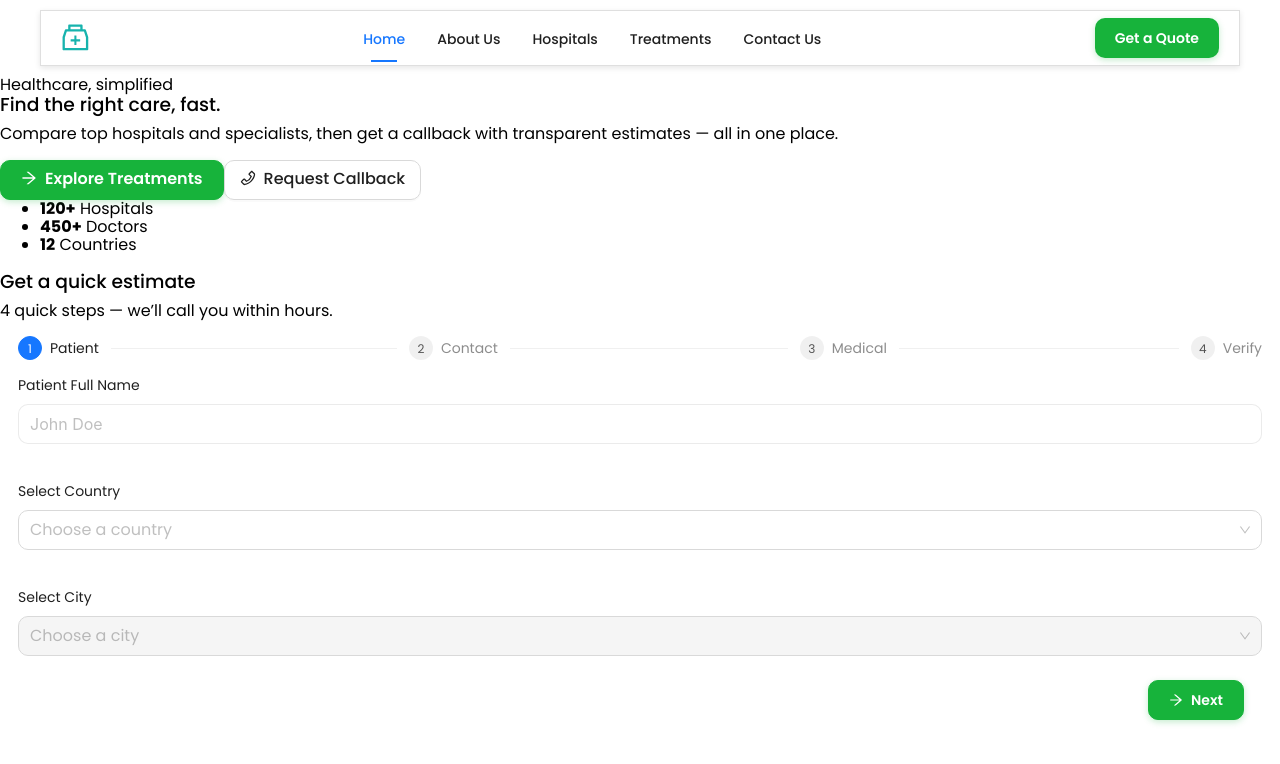
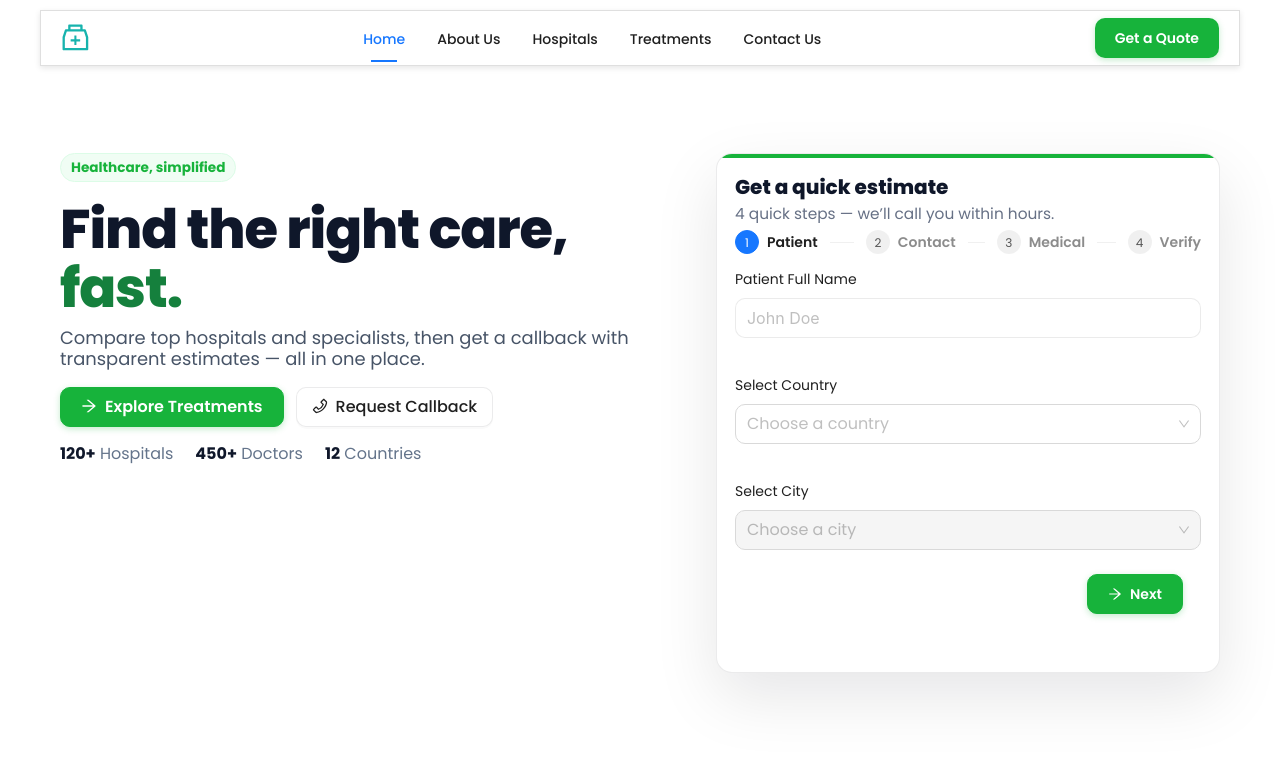
Before and after one commit to Mohitverve/health-bridge, a React (Vite) app: page / in a window 1280 px wide. Shown: the top 764 px of the page. Built offline with nearby package versions, Linux system fonts and the light colour scheme; no server answers; the database is empty.

Commit message:
hero change

```diff
--- a/src/styles/HeroSection.css
+++ b/src/styles/HeroSection.css
@@ -1,63 +1,193 @@
-/* --- Multi-step form layout --- */
-.form-steps-wrap {
-  padding: 0 18px 6px;
+/* =========================================================
+   Global font + palette (GREEN + WHITE only)
+   ========================================================= */
+@import url('https://fonts.googleapis.com/css2?family=Poppins:wght@400;600;700;800&display=swap');
+
+:root{
+  --ink:#0f172a;                  /* near-black text */
+  --muted:#475569;                /* neutral subtext */
+  --stroke:rgba(2,6,23,.08);      /* soft border */
+  --brand:#16a34a;                /* green 600 */
+  --brand-700:#15803d;            /* green 700 */
+  --brand-50:#f0fdf4;             /* green tint */
+  --shadow-sm:0 8px 24px rgba(2,6,23,.06);
+  --shadow-lg:0 24px 64px rgba(2,6,23,.10);
+  --radius-card:16px;
+  --radius-sm:10px;
 }
 
-.form-body {
-  padding: 8px 18px 18px;
+html, body, #root{ font-family:'Poppins',sans-serif; }
+
+/* =========================================================
+   Section layout
+   ========================================================= */
+.hero-new{
+  background:#ffffff;
+  padding: clamp(48px, 6vw, 96px) 16px;
 }
 
-/* Keep card steady height across steps */
-.form-card {
-  min-height: 520px;              /* keeps height consistent */
-  display: flex;
-  flex-direction: column;
-}
-.form-body .form-step {
-  display: grid;
-  gap: 12px;
+.hero-shell{
+  max-width:1160px;
+  margin:0 auto;
+  display:grid;
+  grid-template-columns: 1.2fr 1fr;   /* left copy / right form */
+  gap: clamp(20px, 4vw, 56px);
+  align-items:start;
 }
 
-/* Controls */
-.form-controls {
-  margin-top: auto;
-  display: flex;
-  justify-content: space-between;
-  gap: 10px;
-  padding: 0 18px 18px;
+/* =========================================================
+   LEFT: Copy + CTAs
+   ========================================================= */
+.tag{
+  display:inline-block;
+  font-size:.85rem;
+  font-weight:700;
+  color:var(--brand);
+  background:var(--brand-50);
+  border:1px solid #dcfce7;
+  padding:6px 10px;
+  border-radius:999px;
+  margin-bottom:12px;
 }
-.btn-prev {
-  background: #fff;
-  border: 1px solid var(--stroke);
-  border-radius: 10px;
-  height: 42px;
-  padding: 0 16px;
-  font-weight: 600;
+
+.hero-title{
+  font-size:clamp(2.1rem, 5vw, 3.4rem);
+  line-height:1.08;
+  font-weight:800;
+  color:var(--ink);
+  letter-spacing:-0.02em;
+  margin:6px 0 10px;
 }
-.btn-next {
-  background: var(--brand);
-  border-color: var(--brand);
-  height: 42px;
-  padding: 0 18px;
-  border-radius: 10px;
-  font-weight: 700;
+.hero-title span{ color:var(--brand-700); }
+
+.hero-sub{
+  color:var(--muted);
+  font-size:clamp(1rem, 1.4vw, 1.15rem);
+  margin-bottom:18px;
 }
-.btn-next:hover { background: var(--brand-700) !important; border-color: var(--brand-700) !important; }
+
+.cta-row{
+  display:flex; flex-wrap:wrap; gap:12px; margin-bottom:18px;
+}
+.cta-primary{
+  background:var(--brand); border-color:var(--brand); font-weight:700;
+}
+.cta-primary:hover{
+  background:var(--brand-700)!important; border-color:var(--brand-700)!important;
+}
+.cta-secondary{
+  background:#fff; border:1px solid var(--stroke); font-weight:700;
+}
+.cta-secondary:hover{ border-color:#cbd5e1; }
+
+.meta{
+  display:flex; gap:22px; padding:0; margin:8px 0 0; list-style:none; color:#64748b; flex-wrap:wrap;
+}
+.meta strong{ color:var(--ink); }
+
+/* =========================================================
+   RIGHT: Multi-step Form Card
+   ========================================================= */
+.hero-form{ width:100%; }
+
+.form-card{
+  position:relative;
+  background:#fff;
+  border:1px solid var(--stroke);
+  border-radius:var(--radius-card);
+  box-shadow:var(--shadow-lg);
+  overflow:hidden;
+  min-height:520px;               /* keeps consistent height across steps */
+  display:flex;
+  flex-direction:column;
+}
+
+/* unique accent: slim green bar on top */
+.form-card::before{
+  content:"";
+  display:block;
+  height:4px; width:100%;
+  background:var(--brand);
+}
+
+.form-head{
+  padding:18px 18px 8px;
+}
+.form-head h3{
+  margin:0 0 6px; font-weight:800; color:var(--ink); font-size:1.25rem;
+}
+.form-head p{
+  margin:0; color:#667085; font-size:.96rem;
+}
+
+/* Steps */
+.form-steps-wrap{ padding:0 18px 6px; }
+.ant-steps-item-title{ font-weight:600; }
+.ant-steps-item-process .ant-steps-item-icon{ border-color:var(--brand); }
+.ant-steps-item-process .ant-steps-icon{ color:var(--brand); }
+.ant-steps-item-process .ant-steps-item-icon > .ant-steps-icon{ color:#fff; }
+
+/* Form body */
+.form-body{ padding:8px 18px 18px; }
+.form-body .form-step{ display:grid; gap:12px; }
+
+/* Rounded inputs/selects consistently */
+.form-body .ant-input,
+.form-body .ant-input-affix-wrapper,
+.form-body .ant-select-selector,
+.form-body .ant-picker,
+.form-body .ant-upload{
+  border-radius:var(--radius-sm) !important;
+}
+
+/* Upload (Dragger) fine-tune spacing */
+.form-body .ant-upload.ant-upload-drag{
+  padding:18px;
+}
+
+/* Controls (Back/Next/Submit) pinned to bottom) */
+.form-controls{
+  margin-top:auto;
+  display:flex;
+  justify-content:space-between;
+  gap:10px;
+  padding:0 18px 18px;
+}
+.btn-prev{
+  background:#fff; border:1px solid var(--stroke);
+  border-radius:var(--radius-sm); height:42px; padding:0 16px; font-weight:600;
+}
+.btn-next{
+  background:var(--brand); border-color:var(--brand);
+  border-radius:var(--radius-sm); height:42px; padding:0 18px; font-weight:700;
+}
+.btn-next:hover{
+  background:var(--brand-700)!important; border-color:var(--brand-700)!important;
+}
 
 /* Captcha */
-.captcha-wrap {
-  display: flex;
-  justify-content: center;
-  padding: 8px 0 4px;
+.captcha-wrap{ display:flex; justify-content:center; padding:8px 0 4px; }
+
+/* =========================================================
+   Responsive polish
+   ========================================================= */
+@media (max-width: 980px){
+  .hero-shell{ grid-template-columns:1fr; }
+  .hero-form{ order:2; }              /* copy first, form below */
 }
 
-/* Responsiveness */
-@media (max-width: 980px) {
-  .hero-shell { grid-template-columns: 1fr; }
-  .hero-form { order: 2; }
+@media (max-width: 560px){
+  .hero-new{ padding:36px 14px; }
+  .cta-row{ gap:10px; }
+  .cta-primary, .cta-secondary{ width:100%; height:44px; border-radius:var(--radius-sm); }
+  .form-card{ border-radius:14px; min-height:540px; }
+  .btn-prev, .btn-next{ width:48%; }
 }
 
-@media (max-width: 560px) {
-  .form-card { border-radius: 14px; min-height: 540px; }
-  .btn-prev, .btn-next { width: 48%; }
+/* iOS notch safe area */
+@supports (padding: max(0px)){
+  .hero-new{
+    padding-left: max(16px, env(safe-area-inset-left));
+    padding-right: max(16px, env(safe-area-inset-right));
+  }
 }
```
